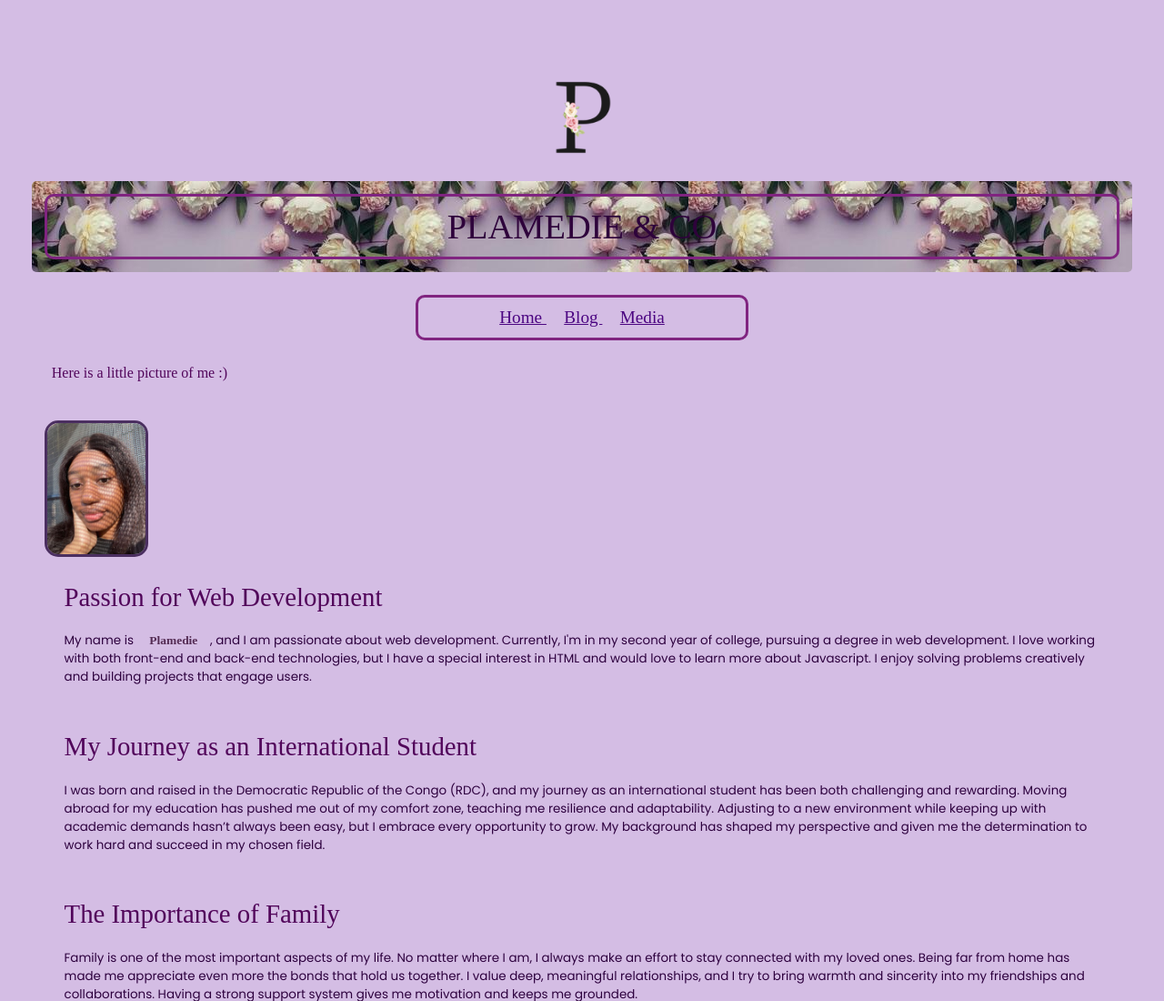
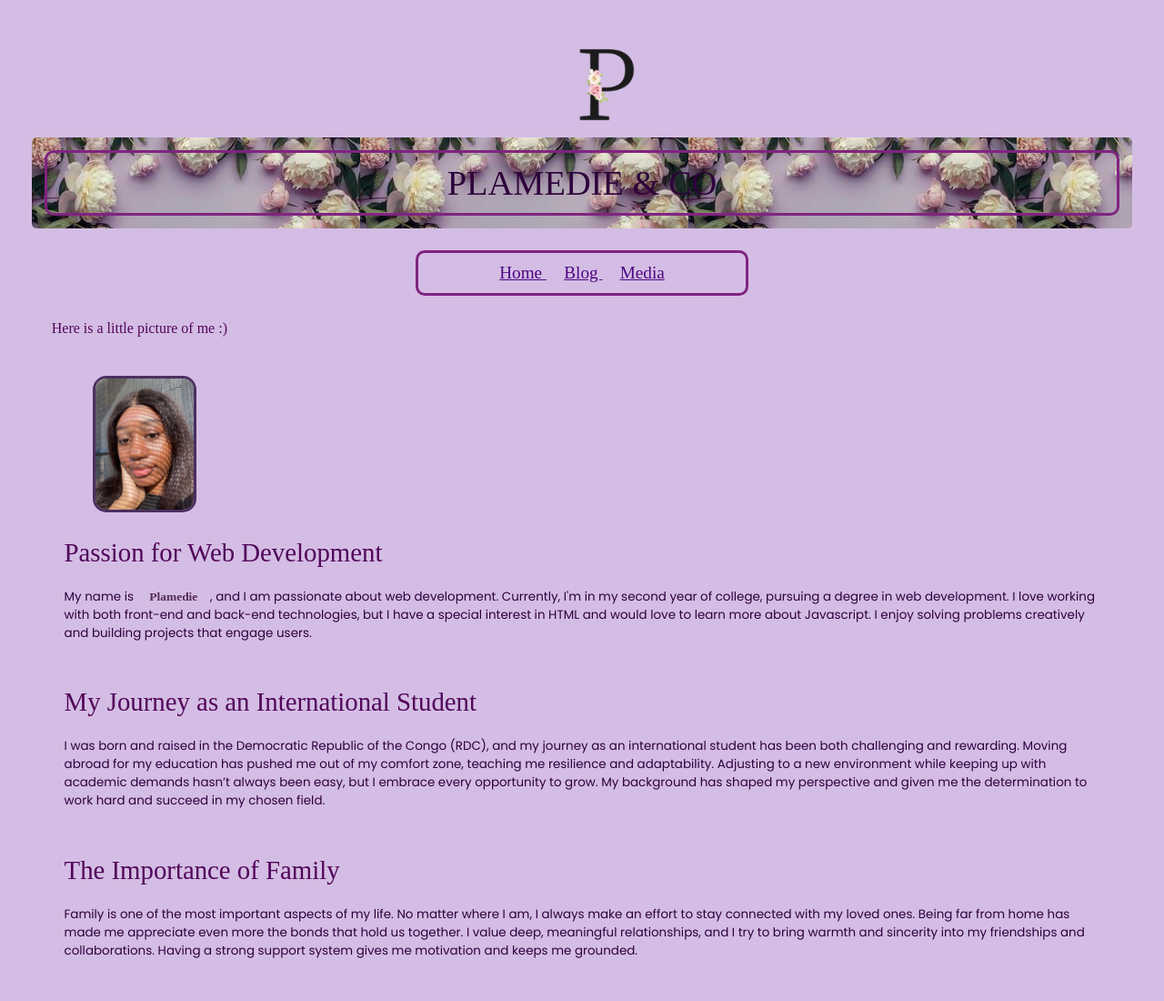
Before and after one commit to e3752453/WEB-AUTHORING-2025, a plain HTML site: page index.html in a window 1280 px wide. Shown: the top 1100 px of the page at 91% size. Drawn offline with Linux system fonts and the light colour scheme; a web font is replaced by a local one.

Commit message:
The Box Model and Floated Elements (abslt position)

```diff
--- a/css/layout.css
+++ b/css/layout.css
@@ -47,7 +47,8 @@
 }
 
 #logo {
-    position: relative;
+    position: absolute;
+    margin-top: 0%;
     margin-left: 45%;
     content: normal;
     align-content: center;
@@ -59,5 +60,6 @@
 }
 
 #profile{
+    margin-left: 5%;
     max-width: fit-content;
 }
--- a/css/style.css
+++ b/css/style.css
@@ -13,7 +13,7 @@
 
 header {
     text-align: center;
-
+   margin-top: 10%;
     color: rgb(81, 5, 90); /*would match the bacground*/
     background-image: url(../images/white-peonies-and-buds-arranged-on-a-purple-background-free-photo.jpeg);
 
```
